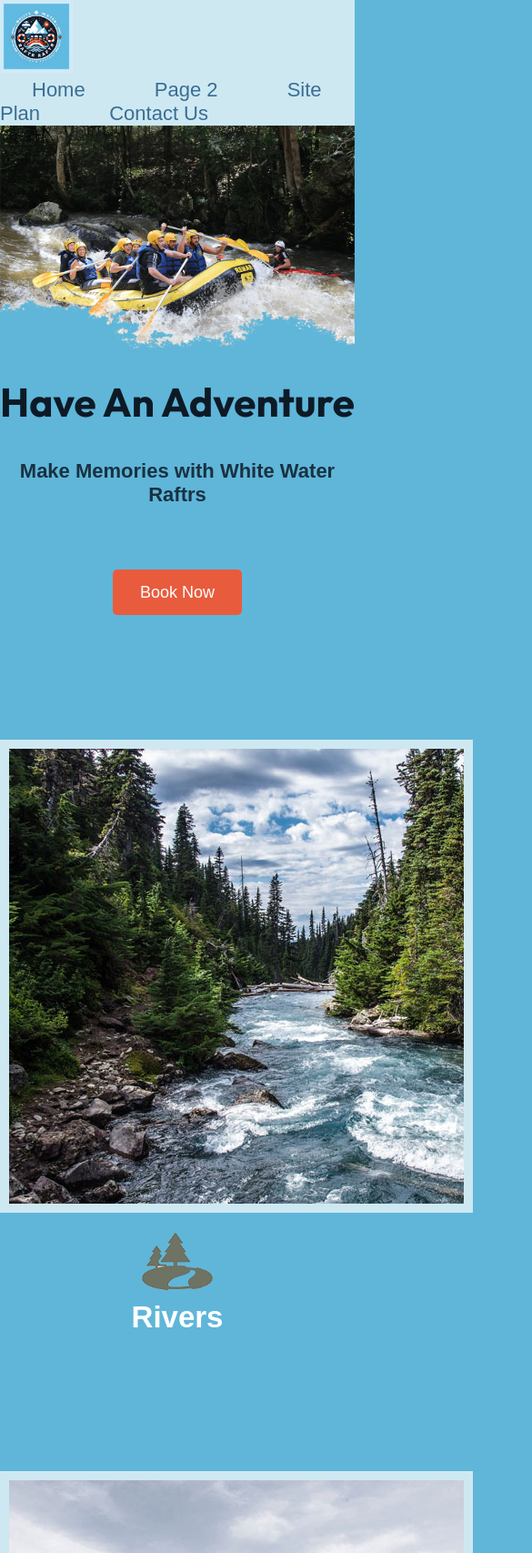
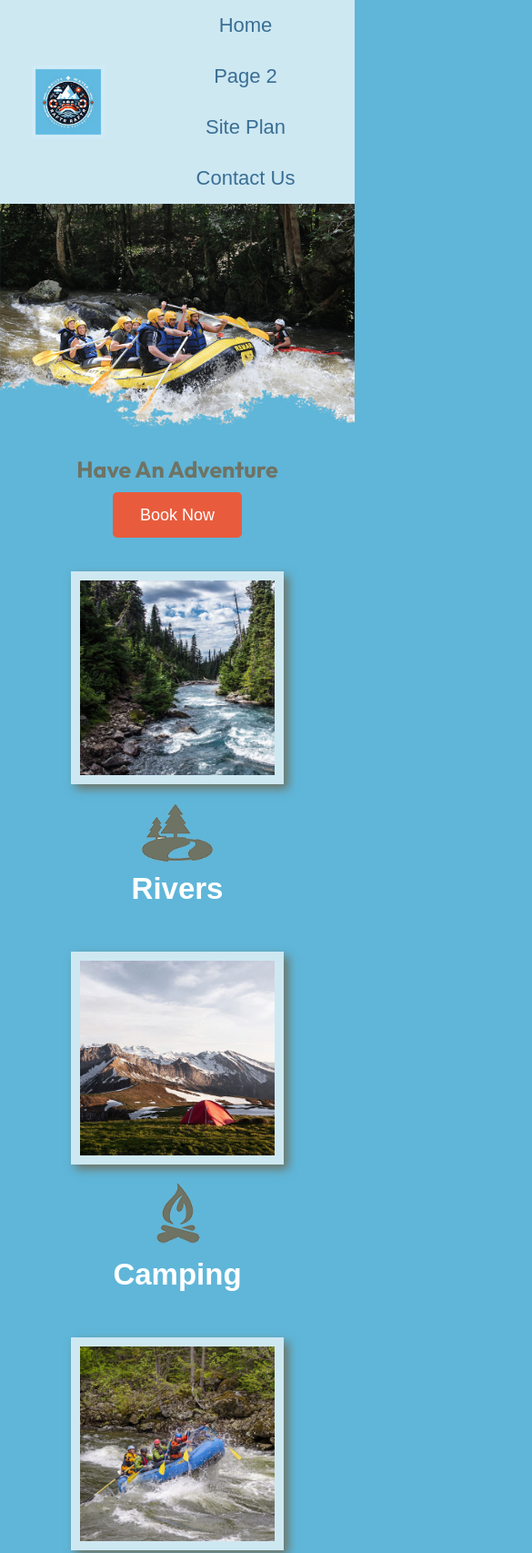
Before and after one commit to CarterJSmith/wwd130, a plain HTML site: page wwr/index.html in a window 390 px wide. Shown: the top 1707 px of the page at 91% size, 585 px wide, since content can reach past the window. Drawn offline with Linux system fonts and the light colour scheme; a web font is replaced by a local one.

Commit message:
Finished dry-oar site

```diff
--- a/wwr/styles/style.css
+++ b/wwr/styles/style.css
@@ -17,10 +17,20 @@ body{
 
 #logo_link{
     padding-top: 5px;
+    padding-top: 5px;
+    justify-self: center;
+    align-self: center;
 }
 
 header{
     background-color: #CEE8F2;
+    display: grid;
+    grid-template-columns: 150px auto;
+}
+
+nav{
+    display: flex;
+    justify-content: space-around;
 }
 
 nav a:hover{
@@ -36,10 +46,23 @@ nav a{
 
 }
 
+#hero {
+    display: grid;
+    grid-template-columns: 1fr 3fr 1fr;
+    margin-top: -100px;
+}
+
 
 #hero-msg h1, #hero-msg h4{
     text-align: center;
+    color: white;
 
+}
+
+#hero-msg{
+    grid-column: 2/3;
+    grid-row: 1/2;
+    margin-top: 100px;
 }
 
 #hero-img{
@@ -53,12 +76,51 @@ nav a{
     margin-top: 10px;
 }
 
+.home-grid{
+    display: grid;
+    grid-template-columns: repeat(10,1fr);
+}
+
+#hero-box {
+    grid-column: 1/4;
+    grid-row: 1/3;
+    z-index: -1;
+}
+
 .rivers-card, .camping-card, .rapids-card{
     margin: 150px 0;
+
+}
+
+.rivers-card{
+    grid-column: 2/4;
+    grid-row: 2/3;
+}
+
+.camping-card{
+    grid-column: 5/7;
+    grid-row: 2/3;
+}
+
+.rapids-card{
+    grid-column: 8/10;
+    grid-row: 2/3;
 }
 
 .card-img {
     border: 10px solid #CEE8F2;
+    transition: transform .5s;
+    box-shadow: 5px 5px 10px #6f7364;
+}
+
+.card-img:hover {
+    opacity: .6;
+    transform: scale(1.1);
+}
+
+
+.card-img, .mountains {
+    width: 100%;
 }
 
 h2{
@@ -114,11 +176,16 @@ main section img{
     background-color: #0d1a268d;
     border-radius: 40px;
     margin: 50px;
+    grid-column: 1/11;
+    grid-row: 4/9;
 
 }
 
 .mountains{
     margin: 50px;
+    grid-column: 2/7;
+    grid-row: 5/8;
+    box-shadow: 5px 5px 10px #6f7364;
 }
 
 .msg{
@@ -126,7 +193,9 @@ main section img{
     margin: .5%;
     line-height: 1.5em;
     padding: 35px;
-    margin: 50px;
+    grid-column: 6/10;
+    grid-row: 6/7;
+    box-shadow: 5px 5px 10px #6f7364;
 }
 .msg h2{
     color: white;
@@ -146,6 +215,9 @@ footer{
     padding: 25px 50px;
     margin-top: 200px;
     margin-bottom: 100px;
+    display: flex;
+    justify-content: space-around;
+    align-items: center;
 }
 
 footer a{
@@ -166,3 +238,48 @@ footer p a:hover {
 footer .social img{
     padding-top: 15px;
 }
+
+
+@media screen and (max-width: 900px) {
+    #hero, .home-grid {
+        display: block;
+        height: auto;
+    }
+    nav, footer {
+        flex-direction: column;
+    }
+    nav a {
+        display: block;
+        padding: 15px;
+    }
+    #hero {
+        margin-top: 0;
+    }
+    #hero-msg {
+        margin-top: 0;
+    }
+    #hero-msg h4 {
+        display: none;
+    }
+    #hero-msg h1 {
+        color: #6f7364;
+    }
+    .home-title {
+        font-size: 25px;
+    }
+    .rivers-card, .camping-card, .rapids-card {
+        margin: 50px auto;
+        width: 60%;
+    }
+    #background {
+        display: none;
+    }
+    .mountains, .msg {
+        width: 80%;
+        display: block;
+        margin: 0 auto;
+    }
+    footer {
+        margin-top: 25px;
+    }
+}
```
Also changed, not shown: wwr/site-plan-rafting.html (+1 -1 lines).
